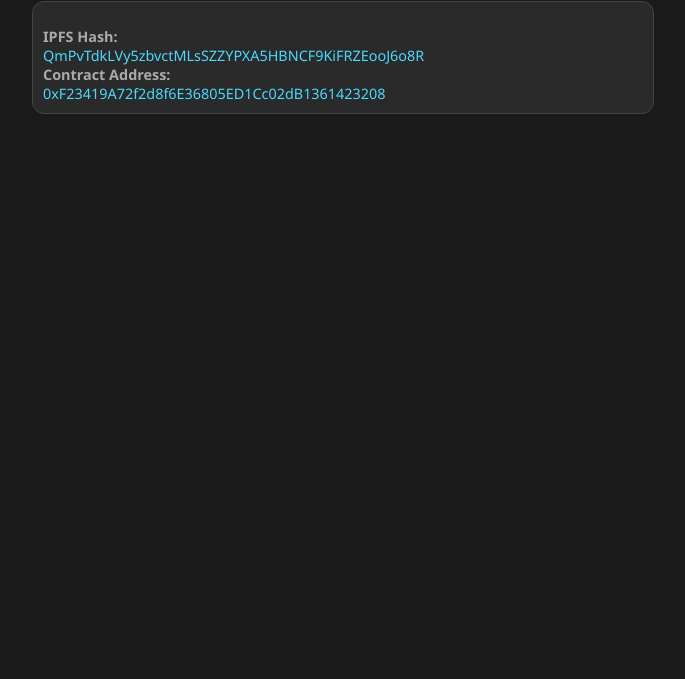
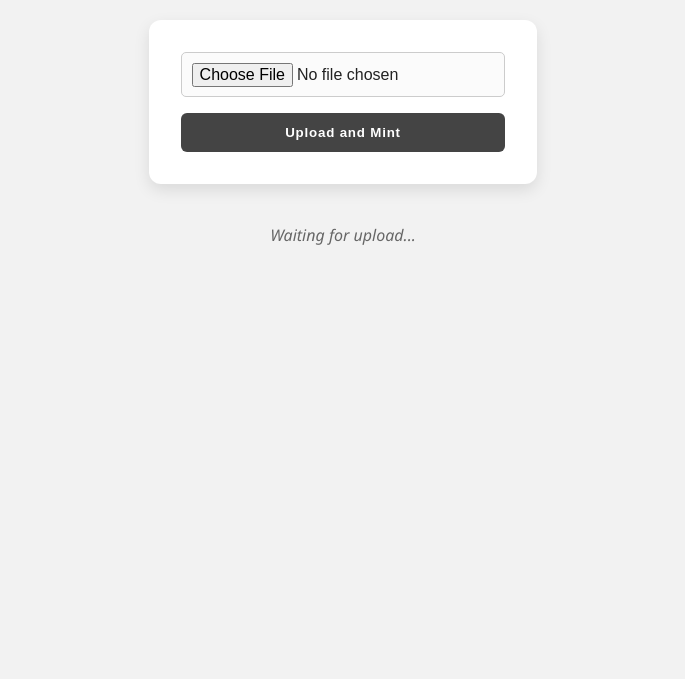
Before and after one commit to Macz-xiv/3dlink, a plain HTML site: page docs/index.html in a window 1280 px wide. Shown: the part 121-800 px from the top of the page, without its empty margins (297-982 px from the left). Drawn offline with nearby package versions, Linux system fonts and the light colour scheme.

Commit message:
Update index.html

```diff
--- a/docs/index.html
+++ b/docs/index.html
@@ -2,87 +2,25 @@
 <html lang="en">
 <head>
   <meta charset="UTF-8" />
-  <meta name="viewport" content="width=device-width, initial-scale=1.0"/>
-  <title>3DLink v.1.0 NFT Viewer</title>
-
-  <!-- model-viewer component for rendering .glb models -->
-  <script type="module" src="https://unpkg.com/@google/model-viewer/dist/model-viewer.min.js"></script>
-  <style>
-    body {
-      background-color: #1a1a1a;
-      color: #ffffff;
-      font-family: "Segoe UI", sans-serif;
-      display: flex;
-      flex-direction: column;
-      align-items: center;
-      padding: 20px;
-    }
-
-    h1 {
-      font-size: 2em;
-      margin-bottom: 10px;
-    }
-
-    .nft-viewer {
-      width: 100%;
-      max-width: 600px;
-      margin: 20px auto;
-      border: 1px solid #444;
-      border-radius: 12px;
-      padding: 10px;
-      background-color: #2a2a2a;
-    }
-
-    model-viewer {
-      width: 100%;
-      height: 500px;
-      background-color: #000;
-      border-radius: 10px;
-    }
-
-    .meta {
-      margin-top: 15px;
-      font-size: 0.9em;
-      color: #aaa;
-      word-break: break-word;
-    }
-
-    a {
-      color: #4ad9ff;
-      text-decoration: none;
-    }
-
-    a:hover {
-      text-decoration: underline;
-    }
-  </style>
+  <meta name="viewport" content="width=device-width, initial-scale=1.0" />
+  <title>3D NFT Minting</title>
+  <meta http-equiv="Content-Security-Policy" content="script-src 'self' https://cdn.jsdelivr.net;">
+  <link rel="stylesheet" href="style.css" />
 </head>
 <body>
+  <h1 class="logo">3&nbsp;d&nbsp;&nbsp;&nbsp;L&nbsp;i&nbsp;n&nbsp;k</h1>
 
-  <h1>🎉 3DLink v.1.0: Minted NFT Preview</h1>
+  <main>
+    <section id="form">
+      <input type="file" id="fileInput" accept=".glb" />
+      <button id="uploadMintBtn">Upload and Mint</button>
+    </section>
 
-  <div class="nft-viewer">
-    <model-viewer
-      src="https://gateway.pinata.cloud/ipfs/QmPvTdkLVy5zbvctMLsSZZYPXA5HBNCF9KiFRZEooJ6o8R"
-      alt="Minted 3D NFT"
-      auto-rotate
-      camera-controls
-      shadow-intensity="1"
-      ar
-    ></model-viewer>
+    <section id="output">
+      <p id="status">Waiting for upload...</p>
+    </section>
+  </main>
 
-    <div class="meta">
-      <strong>IPFS Hash:</strong><br/>
-      <a href="https://gateway.pinata.cloud/ipfs/QmPvTdkLVy5zbvctMLsSZZYPXA5HBNCF9KiFRZEooJ6o8R" target="_blank">
-        QmPvTdkLVy5zbvctMLsSZZYPXA5HBNCF9KiFRZEooJ6o8R
-      </a><br/>
-
-      <strong>Contract Address:</strong><br/>
-      <a href="https://explorer.etherlink.com/address/0xF23419A72f2d8f6E36805ED1Cc02dB1361423208" target="_blank">
-        0xF23419A72f2d8f6E36805ED1Cc02dB1361423208
-      </a>
-    </div>
-  </div>
-
+  <script type="module" src="main.js"></script>
 </body>
 </html>
```
